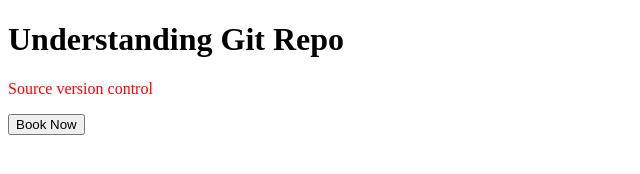
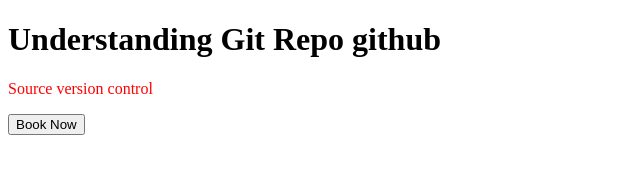
Before and after one commit to cdarun2005/mlops, a plain HTML site: page index.html in a window 1280 px wide. Shown: the whole page, without its empty margins (0-640 px from the left). Drawn offline with Linux system fonts and the light colour scheme.

Commit message:
h1 repo github added

```diff
--- a/index.html
+++ b/index.html
@@ -3,7 +3,7 @@
 
 <body>
 
-<h1>Understanding Git Repo</h1>
+<h1>Understanding Git Repo github</h1>
 <p style="color:red">Source version control</p>
 <button>Book Now</button>
 
```
